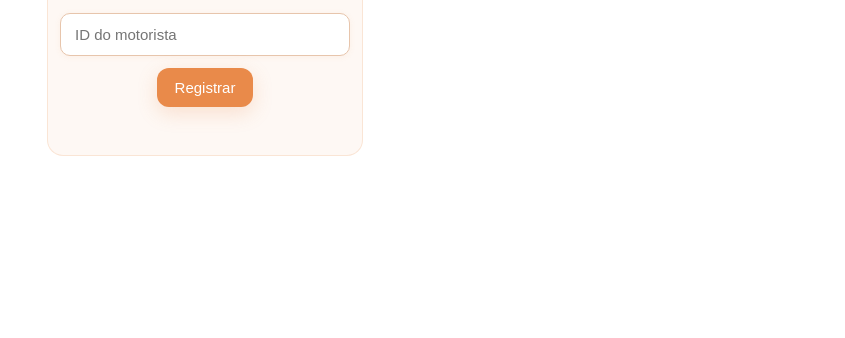
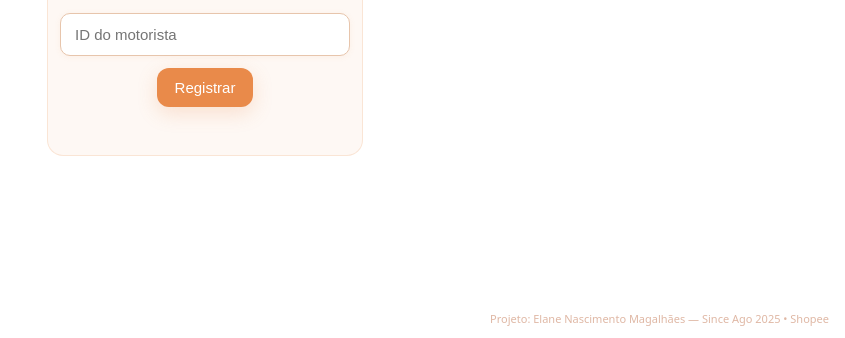
Before and after one commit to elanemagalhaes-cell/Check-in, a website: page index.html in a window 1280 px wide. Shown: the part 462-800 px from the top of the page, without its empty margins (435-1280 px from the left). Drawn offline with Linux system fonts and the light colour scheme.

Commit message:
Update index.html

```diff
--- a/index.html
+++ b/index.html
@@ -25,6 +25,7 @@
       align-items:center;
       justify-content:center;
       min-height:100vh;
+      position:relative;
     }
     .box{ text-align:center; max-width:360px; }
     .logo{
@@ -61,6 +62,17 @@
       border-radius: 16px;
       padding: 16px 12px;
     }
+    /* Marca d'água */
+    .marca {
+      position: absolute;
+      bottom: 12px;
+      right: 16px;
+      font-size: 11px;
+      color: rgba(184,95,53,0.45);
+      font-weight: 500;
+      user-select: none;
+      pointer-events: none;
+    }
   </style>
 </head>
 <body>
@@ -73,6 +85,11 @@
       <button id="btn">Registrar</button>
       <div id="status"></div>
     </div>
+  </div>
+
+  <!-- Marca d'água -->
+  <div class="marca">
+    Projeto: Elane Nascimento Magalhães — Since Ago 2025 • Shopee
   </div>
 
   <script>
```
